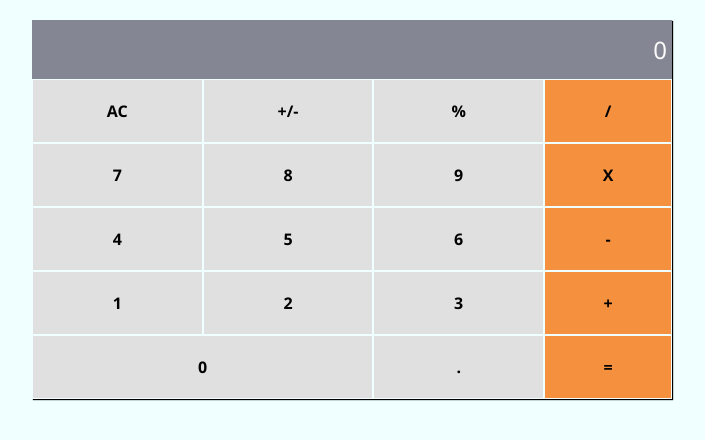
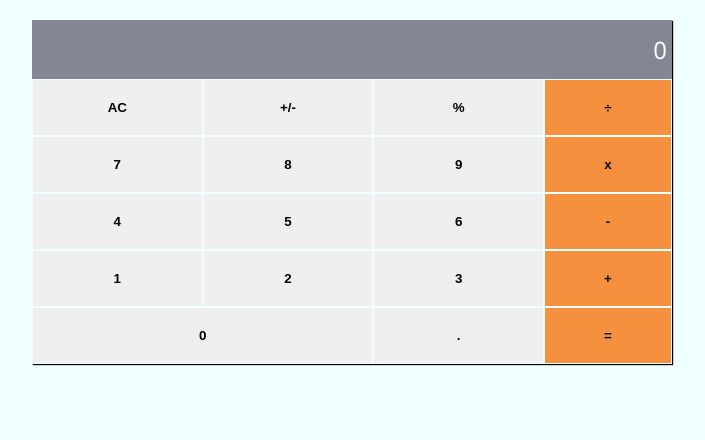
Before and after one commit to zbahati/math-Magicians, a React (Create React App) app: page / in a window 1280 px wide. Shown: the top 440 px of the page, without its empty margins (288-993 px from the left). Built offline with nearby package versions, Linux system fonts and the light colour scheme.

Commit message:
Feature Calculator Functionality

```diff
--- a/package.json
+++ b/package.json
@@ -6,6 +6,8 @@
     "@testing-library/jest-dom": "^5.16.5",
     "@testing-library/react": "^13.4.0",
     "@testing-library/user-event": "^13.5.0",
+    "big.js": "^6.2.1",
+    "prop-types": "^15.8.1",
     "react": "^18.2.0",
     "react-dom": "^18.2.0",
     "react-scripts": "5.0.1",
--- a/src/components/CalculatorBody.js
+++ b/src/components/CalculatorBody.js
@@ -1,27 +1,33 @@
-const CalculatorBody = () => (
+import React from 'react';
+import PropTypes from 'prop-types';
+
+const CalculatorBody = ({ handleClick }) => {
+  const numberButtons = [7, 8, 9, 4, 5, 6, 1, 2, 3];
+
+  return (
     <div className="calculator-body">
       <div className="func">
-      <span>AC</span>
-      <span>+/-</span>
-      <span>%</span>
+        <button type="button" onClick={() => handleClick('AC')}>AC</button>
+        <button type="button" onClick={() => handleClick('+/-')}>+/-</button>
+        <button type="button" onClick={() => handleClick('%')}>%</button>
       </div>
       <div className="number-section number-grid">
-      <span>7</span>
-      <span>8</span>
-      <span>9</span>
-      <span>4</span>
-      <span>5</span>
-      <span>6</span>
-      <span>1</span>
-      <span>2</span>
-      <span>3</span>
+        {numberButtons.map((number) => (
+          <button type="button" key={number} onClick={() => handleClick(number.toString())}>
+            {number}
+          </button>
+        ))}
       </div>
       <div className="body-footer">
-      <span>0</span>
-      <span>.</span>
+        <button type="button" onClick={() => handleClick('0')}>0</button>
+        <button type="button" onClick={() => handleClick('.')}>.</button>
       </div>
-
     </div>
   );
+};
+
+CalculatorBody.propTypes = {
+  handleClick: PropTypes.func.isRequired,
+};
 
 export default CalculatorBody;
--- a/src/components/CalculatorScreen.js
+++ b/src/components/CalculatorScreen.js
@@ -1,13 +1,18 @@
 import React from 'react';
+import PropTypes from 'prop-types';
 
-function CalculatorScreen() {
+function CalculatorScreen({ result }) {
   return (
     <div>
       <div className="calculator-screen">
-        <p>0</p>
+        <p>{ result }</p>
       </div>
     </div>
   );
 }
 
+CalculatorScreen.propTypes = {
+  result: PropTypes.func.isRequired,
+};
+
 export default CalculatorScreen;
--- a/src/components/OperatorSide.js
+++ b/src/components/OperatorSide.js
@@ -1,11 +1,22 @@
-const Operator = () => (
-  <div className="operator-section">
-    <span>/</span>
-    <span>X</span>
-    <span>-</span>
-    <span>+</span>
-    <span>=</span>
-  </div>
-);
+import React from 'react';
+import PropTypes from 'prop-types';
+
+const Operator = ({ handleClick }) => {
+  const operatorButtons = ['÷', 'x', '-', '+', '='];
+
+  return (
+    <div className="operator-section">
+      {operatorButtons.map((operator) => (
+        <button type="button" key={operator} onClick={() => handleClick(operator)}>
+          {operator}
+        </button>
+      ))}
+    </div>
+  );
+};
+
+Operator.propTypes = {
+  handleClick: PropTypes.func.isRequired,
+};
 
 export default Operator;
--- a/src/components/calculator.js
+++ b/src/components/calculator.js
@@ -1,14 +1,23 @@
+import React, { useState } from 'react';
 import CalculatorScreen from './CalculatorScreen';
 import CalculatorBody from './CalculatorBody';
 import Operator from './OperatorSide';
+import calculate from '../logic/calculator';
 
 function Calculator() {
+  const [calculatorData, setCalculatorData] = useState({});
+
+  const handleClick = (buttonName) => {
+    const newData = calculate(calculatorData, buttonName);
+    setCalculatorData(newData);
+  };
+
   return (
     <div>
-      <CalculatorScreen />
+      <CalculatorScreen result={calculatorData.next || calculatorData.total || '0'} />
       <div className="main-body">
-        <CalculatorBody />
-        <Operator />
+        <CalculatorBody handleClick={handleClick} />
+        <Operator handleClick={handleClick} />
       </div>
     </div>
   );
--- a/src/index.css
+++ b/src/index.css
@@ -10,6 +10,7 @@
   --black-color: black;
   --screen-color: rgb(133, 134, 147);
   --calculator-action-color: rgb(245, 145, 62);
+  --calculator-hover-color: rgb(199, 95, 10);
   --calculator-body-color: rgb(224, 224, 224);
   --calculator-number-color: rgb(69, 77, 89);
   --screen-number-color: rgb(251, 251, 251);
@@ -18,6 +19,10 @@
 body {
   background: var(--azure-color);
   font-family: 'Segoe UI', sans-serif;
+}
+
+button:hover {
+  background-color: var(--calculator-body-color);
 }
 
 .main-body {
@@ -73,10 +78,10 @@ body {
   grid-template-columns: 1fr 1fr 1fr;
 }
 
-.func span,
-.number-section span,
-.body-footer span,
-.operator-section span {
+.func button,
+.number-section button,
+.body-footer button,
+.operator-section button {
   border: 1px solid var(--azure-color);
   text-align: center;
   width: 100%;
@@ -95,6 +100,14 @@ body {
   background: var(--calculator-action-color);
 }
 
+.operator-section button {
+  background: transparent;
+}
+
+.operator-section button:hover {
+  background: var(--calculator-hover-color);
+}
+
 .body-footer,
 .number-grid,
 .operator-section,
--- /dev/null
+++ b/src/logic/calculator.js
@@ -0,0 +1,133 @@
+import operate from './operator';
+
+function isNumber(item) {
+  return !!item.match(/[0-9]+/);
+}
+
+/**
+ * Given a button name and a calculator data object, return an updated
+ * calculator data object.
+ *
+ * Calculator data object contains:
+ *   total:s      the running total
+ *   next:String       the next number to be operated on with the total
+ *   operation:String  +, -, etc.
+ */
+export default function calculate(obj, buttonName) {
+  if (buttonName === 'AC') {
+    return {
+      total: null,
+      next: null,
+      operation: null,
+    };
+  }
+
+  if (isNumber(buttonName)) {
+    if (buttonName === '0' && obj.next === '0') {
+      return {};
+    }
+    // If there is an operation, update next
+    if (obj.operation) {
+      if (obj.next && obj.next !== '0') {
+        return { ...obj, next: obj.next + buttonName };
+      }
+      return { ...obj, next: buttonName };
+    }
+    // If there is no operation, update next and clear the value
+    if (obj.next && obj.next !== '0') {
+      return {
+        next: obj.next + buttonName,
+        total: null,
+      };
+    }
+    return {
+      next: buttonName,
+      total: null,
+    };
+  }
+
+  if (buttonName === '.') {
+    if (obj.next) {
+      if (obj.next.includes('.')) {
+        return { ...obj };
+      }
+      return { ...obj, next: `${obj.next}.` };
+    }
+    if (obj.operation) {
+      return { ...obj, next: '0.' };
+    }
+    if (obj.total) {
+      if (obj.total.includes('.')) {
+        return {};
+      }
+      return { ...obj, next: `${obj.total}.` };
+    }
+    return { ...obj, next: '0.' };
+  }
+
+  if (buttonName === '=') {
+    if (obj.next && obj.operation) {
+      return {
+        total: operate(obj.total, obj.next, obj.operation),
+        next: null,
+        operation: null,
+      };
+    }
+    // '=' with no operation, nothing to do
+    return {};
+  }
+
+  if (buttonName === '+/-') {
+    if (obj.next) {
+      return { ...obj, next: (-1 * parseFloat(obj.next)).toString() };
+    }
+    if (obj.total) {
+      return { ...obj, total: (-1 * parseFloat(obj.total)).toString() };
+    }
+    return {};
+  }
+
+  // Button must be an operation
+
+  // When the user presses an operation button without having entered
+  // a number first, do nothing.
+  // if (!obj.next && !obj.total) {
+  //   return {};
+  // }
+
+  // User pressed an operation after pressing '='
+  if (!obj.next && obj.total && !obj.operation) {
+    return { ...obj, operation: buttonName };
+  }
+
+  // User pressed an operation button and there is an existing operation
+  if (obj.operation) {
+    if (obj.total && !obj.next) {
+      return { ...obj, operation: buttonName };
+    }
+
+    if (!obj.total) {
+      return { total: 0, operation: buttonName };
+    }
+
+    return {
+      total: operate(obj.total, obj.next, obj.operation),
+      next: null,
+      operation: buttonName,
+    };
+  }
+
+  // no operation yet, but the user typed one
+
+  // The user hasn't typed a number yet, just save the operation
+  if (!obj.next) {
+    return { operation: buttonName };
+  }
+
+  // save the operation and shift 'next' into 'total'
+  return {
+    total: obj.next,
+    next: null,
+    operation: buttonName,
+  };
+}
--- /dev/null
+++ b/src/logic/operator.js
@@ -0,0 +1,30 @@
+import Big from 'big.js';
+
+export default function operate(numberOne, numberTwo, operation) {
+  const one = Big(numberOne);
+  const two = Big(numberTwo);
+  if (operation === '+') {
+    return one.plus(two).toString();
+  }
+  if (operation === '-') {
+    return one.minus(two).toString();
+  }
+  if (operation === 'x') {
+    return one.times(two).toString();
+  }
+  if (operation === '÷') {
+    try {
+      return one.div(two).toString();
+    } catch (err) {
+      return "Can't divide by 0.";
+    }
+  }
+  if (operation === '%') {
+    try {
+      return one.mod(two).toString();
+    } catch (err) {
+      return "Can't find modulo as can't divide by 0.";
+    }
+  }
+  throw Error(`Unknown operation '${operation}'`);
+}
```
Also changed, not shown: 1 other file (tests, documents, lock files or other folders). Lines whose indentation alone changed are shown as unchanged.
